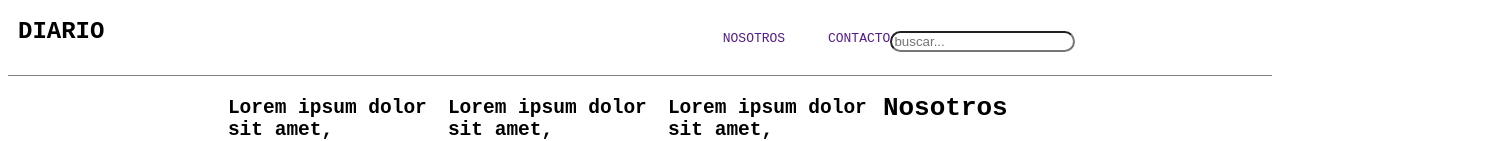
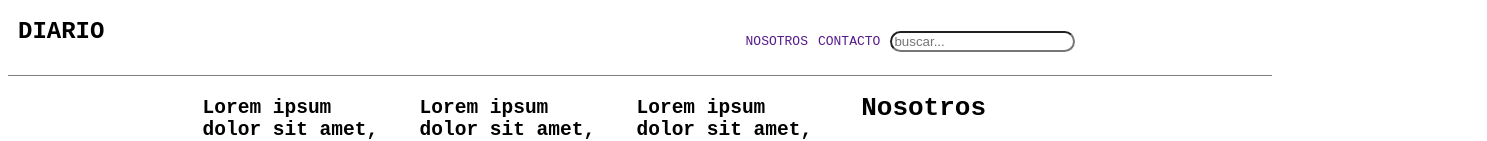
Before and after one commit to cotone89/revista-online, a plain HTML site: page index.html in a window 1280 px wide. Shown: the top 141 px of the page, 1487 px wide, since content can reach past the window. Drawn offline with Linux system fonts and the light colour scheme.

Commit message:
version final

```diff
--- a/assets/sass/layout/_header.scss
+++ b/assets/sass/layout/_header.scss
@@ -28,7 +28,7 @@
 .navigation ul {
     list-style: none;
    display: grid;
-    grid-template-columns: 1fr 1fr 1fr;
+    grid-template-columns: 2fr 0fr 1fr;
 }
 #itemNosotros {
     display: none;
@@ -37,3 +37,7 @@
         display: block;
     }
 }
+#itemContacto, #itemNosotros {
+    margin-right: 10px;
+    margin-top: 3px;
+}
--- a/assets/sass/layout/_seccion-derecha.scss
+++ b/assets/sass/layout/_seccion-derecha.scss
@@ -1,10 +1,15 @@
 .seccion-derecha {
-    width: 220px;
+    width: 100%;
     float: right;
+
+    @include respond-to('small') {
+        width: 220px;
+        margin-left: 35%;
+    }
 }
 
 .cabecera {
-    width: 220px;
+    width: 100%;
     border-bottom: 1px solid gray;
 }
 
@@ -31,6 +36,8 @@
 }
 
 .noticias-destacadas img {
-    width: 100%;
-    height: 200px;
+    width:100%;
+    height:200px;
+   /* width: 100%;
+    height: 200px;*/
 }
--- a/assets/sass/layout/_seccion-principal.scss
+++ b/assets/sass/layout/_seccion-principal.scss
@@ -3,10 +3,11 @@
     margin: 0 auto;
     display: grid;
     grid-template-columns: 1fr;
-    margin-left: 17%;
+
 
     @include respond-to('small') {
         grid-template-columns: 1fr 1fr;
+
     }
 }
 .seccion-principal {
@@ -17,10 +18,12 @@
 
     @include respond-to('small') {
         grid-template-columns: 1fr 1fr 1fr;
+        margin-left: 30%;
+        grid-gap:3%;
     }
 }
 .noticia {
-    width: 210px;
+    width: 100%;
     display: inline-block;
     margin: 5px;
     cursor: pointer;
@@ -28,6 +31,8 @@
 .noticia__cuerpo img {
     width: 100%;
     height: 300px;
+    /*width: 100%;
+    height: 300px;*/
 }
 .noticia__cuerpo p {
     padding: 5px 10px;
--- a/index.html
+++ b/index.html
@@ -15,7 +15,7 @@
             <div class="navigation">
                 <ul>
                     <li id="itemNosotros" class="navigation__item"><a href="">Nosotros</a></li>
-                    <li class="navigation__item"><a href="">Contacto</a></li>
+                    <li id="itemContacto" class="navigation__item"><a href="">Contacto</a></li>
                     <li class="navigation__item"><input class="navigation__input" type="text" name="buscar" placeholder="buscar..." /></li>
                 </ul>
             </div>
```
Also changed, not shown: assets/css/style.css, 1 other file.
